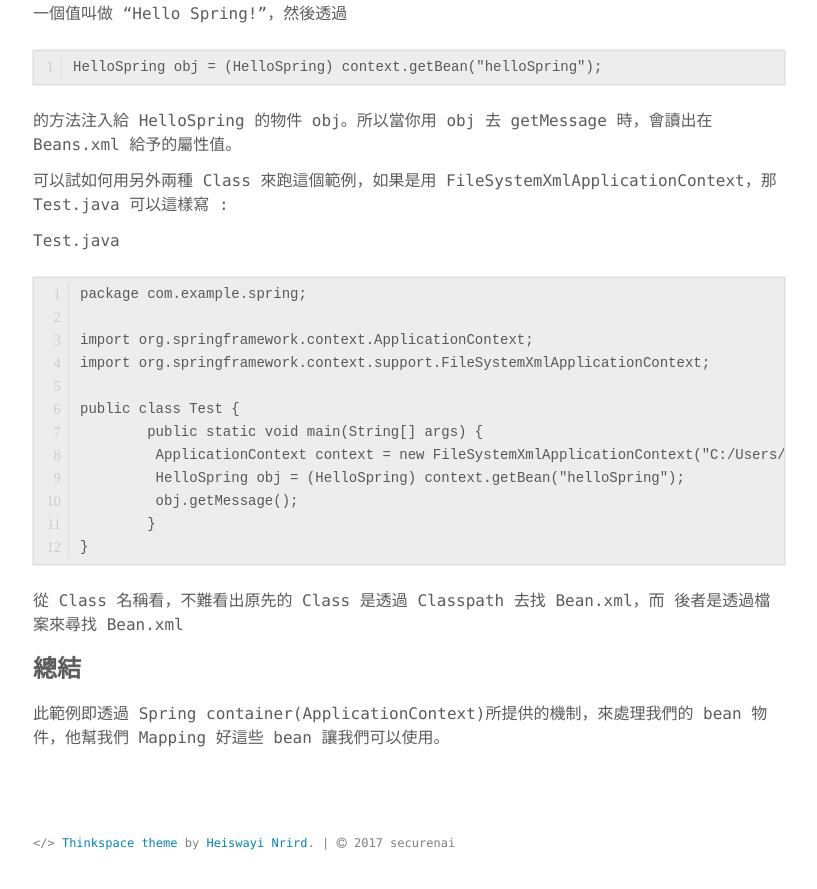
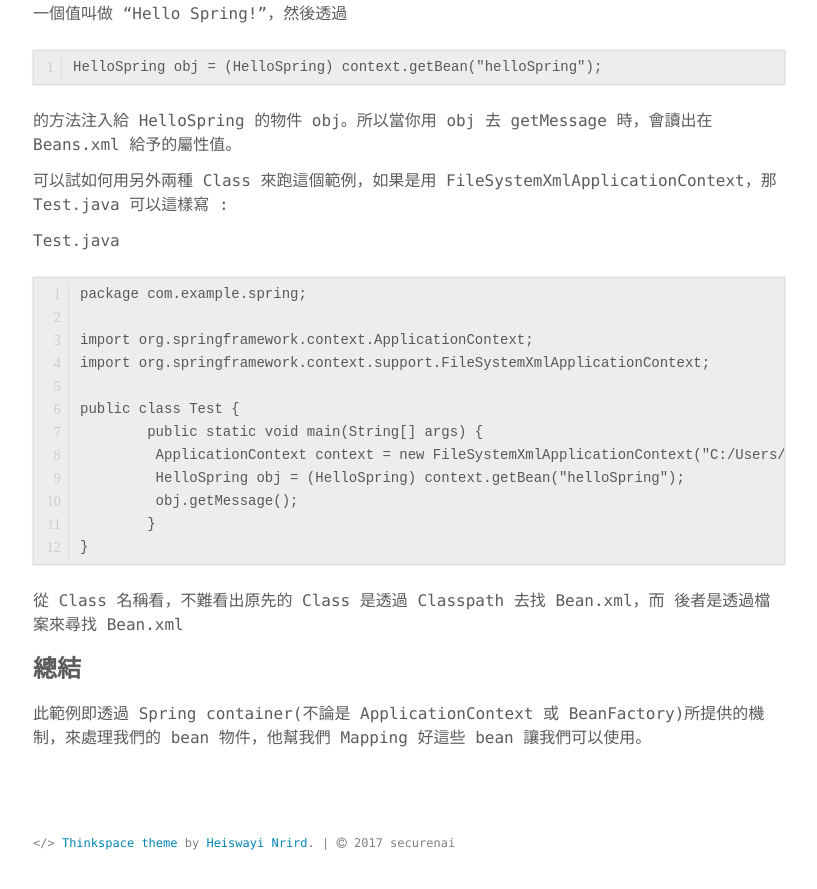
Before and after one commit to securenai/securenai.github.io, a Jekyll site: the page built from spring/spring_page2.md, in a window 1280 px wide and 900 px high, scrolled down 4246 px. Shown: the top 889 px of the window, without its empty margins (231-1048 px from the left). Built offline with Jekyll 4.4.1, drawn with Linux system fonts in a browser that asks for light colours; our own code applies the rules of GitHub Pages for plain Markdown files.

Commit message:
Update spring_page2.md

```diff
--- a/spring/spring_page2.md
+++ b/spring/spring_page2.md
@@ -152,4 +152,4 @@
 
 ### 總結
 
-此範例即透過 Spring container(ApplicationContext)所提供的機制，來處理我們的 bean 物件，他幫我們 Mapping 好這些 bean 讓我們可以使用。
+此範例即透過 Spring container(不論是 ApplicationContext 或 BeanFactory)所提供的機制，來處理我們的 bean 物件，他幫我們 Mapping 好這些 bean 讓我們可以使用。
```
